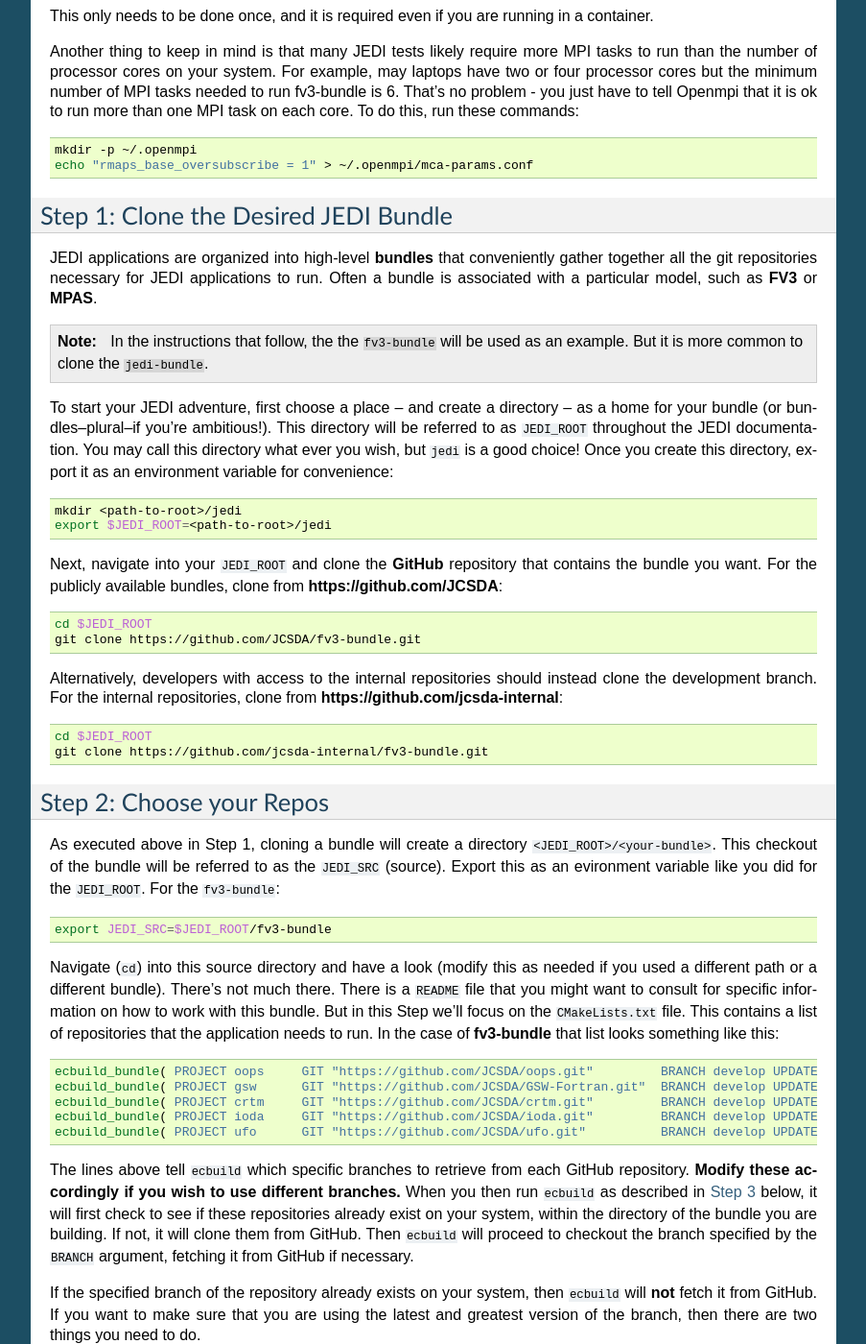
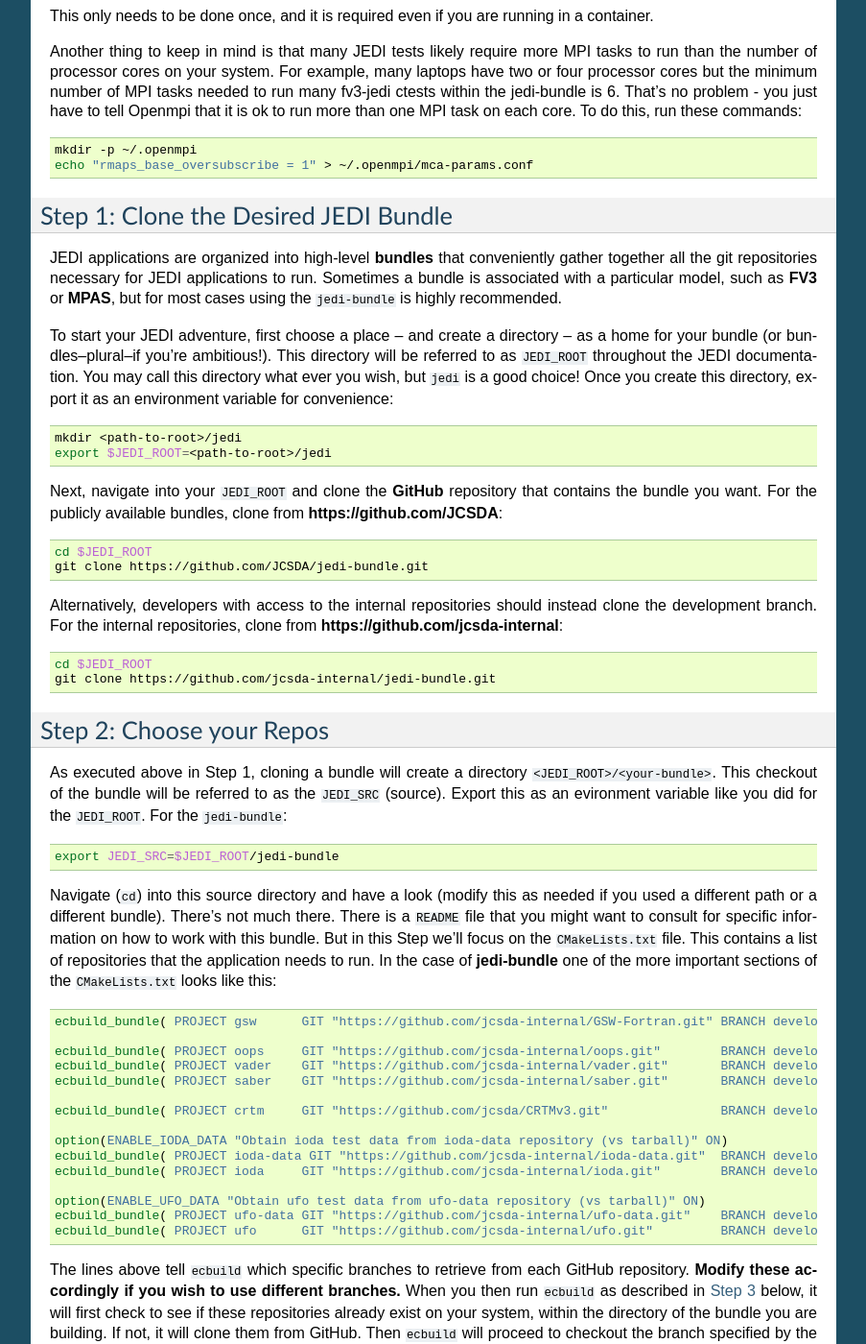
Before and after one commit to JCSDA/jedi-docs, a Sphinx documentation site: the page built from docs/using/building_and_running/building_jedi.rst, in a window 1280 px wide and 1400 px high, scrolled down 1542 px. Shown: the whole window at 96% size, without its empty margins (198-1101 px from the left). Built offline with Sphinx 7.4.7, drawn with Linux system fonts in a browser that asks for light colours; some of the changed text lies outside the part shown.

Commit message:
Replacing fv3 with jedi -bundle in building JEDI instructions (#799)
* fv3 -> jedi

* typo

* indentation

* fixing duplicate reference handle

* typo

Co-authored-by: Anna Shlyaeva <annash@ucar.edu>

* phrasing

Co-authored-by: Francois Hebert <hebert@ucar.edu>

* typo

Co-authored-by: Clementine Hardy Gas <43183478+cmgas@users.noreply.github.com>

---------

Co-authored-by: Anna Shlyaeva <annash@ucar.edu>
Co-authored-by: Francois Hebert <hebert@ucar.edu>
Co-authored-by: Clementine Hardy Gas <43183478+cmgas@users.noreply.github.com>

```diff
--- a/docs/inside/jedi-components/ufo/dataflow.rst
+++ b/docs/inside/jedi-components/ufo/dataflow.rst
@@ -1,4 +1,4 @@
-.. _top-ufo-qc:
+.. _ufo-qc-dataflow:
 
 Observation Processing Flow
 ===========================
--- a/docs/using/building_and_running/building_jedi.rst
+++ b/docs/using/building_and_running/building_jedi.rst
@@ -16,11 +16,11 @@
 .. code-block:: bash
 
     cd <src-directory>
-    git clone https://github.com/JCSDA/fv3-bundle.git
+    git clone https://github.com/JCSDA/jedi-bundle.git
     cd <build-directory>
     # See build step 3 for possible ways of detecting the correct
     # Python3 interpreter in the ecbuild command
-    ecbuild <src-directory>/fv3-bundle
+    ecbuild <src-directory>/jedi-bundle
     make update
     make -j4
     ctest
@@ -67,7 +67,7 @@
 
 This only needs to be done once, and it is required even if you are running in a container.
 
-Another thing to keep in mind is that many JEDI tests likely require more MPI tasks to run than the number of processor cores on your system.  For example, may laptops have two or four processor cores but the minimum number of MPI tasks needed to run fv3-bundle is 6.  That's no problem - you just have to tell Openmpi that it is ok to run more than one MPI task on each core.  To do this, run these commands:
+Another thing to keep in mind is that many JEDI tests likely require more MPI tasks to run than the number of processor cores on your system.  For example, many laptops have two or four processor cores but the minimum number of MPI tasks needed to run many fv3-jedi ctests within the jedi-bundle is 6.  That's no problem - you just have to tell Openmpi that it is ok to run more than one MPI task on each core.  To do this, run these commands:
 
 .. code-block:: bash
 
@@ -80,11 +80,8 @@
 Step 1: Clone the Desired JEDI Bundle
 -------------------------------------
 
-JEDI applications are organized into high-level **bundles** that conveniently gather together all the git repositories necessary for JEDI applications to run.  Often a bundle is associated with a particular model, such as **FV3** or **MPAS**.
+JEDI applications are organized into high-level **bundles** that conveniently gather together all the git repositories necessary for JEDI applications to run.  Sometimes a bundle is associated with a particular model, such as **FV3** or **MPAS**, but for most cases using the :code:`jedi-bundle` is highly recommended.
 
-.. note::
-
-   In the instructions that follow, the the :code:`fv3-bundle` will be used as an example. But it is more common to clone the :code:`jedi-bundle`.
 
 To start your JEDI adventure, first choose a place -- and create a directory -- as a home for your bundle (or bundles--plural--if you're ambitious!). This directory will be referred to as :code:`JEDI_ROOT` throughout the JEDI documentation. You may call this directory what ever you wish, but :code:`jedi` is a good choice! Once you create this directory, export it as an environment variable for convenience:
 
@@ -98,35 +95,45 @@
 .. code-block:: bash
 
    cd $JEDI_ROOT
-   git clone https://github.com/JCSDA/fv3-bundle.git
+   git clone https://github.com/JCSDA/jedi-bundle.git
 
 Alternatively, developers with access to the internal repositories should instead clone the development branch. For the internal repositories, clone from **https://github.com/jcsda-internal**:
 
 .. code-block:: bash
 
    cd $JEDI_ROOT
-   git clone https://github.com/jcsda-internal/fv3-bundle.git
+   git clone https://github.com/jcsda-internal/jedi-bundle.git
 
 
 Step 2: Choose your Repos
 -------------------------
 
-As executed above in Step 1, cloning a bundle will create a directory :code:`<JEDI_ROOT>/<your-bundle>`. This checkout of the bundle will be referred to as the :code:`JEDI_SRC` (source). Export this as an evironment variable like you did for the :code:`JEDI_ROOT`. For the :code:`fv3-bundle`:
+As executed above in Step 1, cloning a bundle will create a directory :code:`<JEDI_ROOT>/<your-bundle>`. This checkout of the bundle will be referred to as the :code:`JEDI_SRC` (source). Export this as an evironment variable like you did for the :code:`JEDI_ROOT`. For the :code:`jedi-bundle`:
 
 .. code-block:: bash
 
-  export JEDI_SRC=$JEDI_ROOT/fv3-bundle
+  export JEDI_SRC=$JEDI_ROOT/jedi-bundle
 
 
-Navigate (:code:`cd`) into this source directory and have a look (modify this as needed if you used a different path or a different bundle).  There's not much there.  There is a :code:`README` file that you might want to consult for specific information on how to work with this bundle.  But in this Step we'll focus on the :code:`CMakeLists.txt` file.  This contains a list of repositories that the application needs to run.  In the case of **fv3-bundle** that list looks something like this:
+Navigate (:code:`cd`) into this source directory and have a look (modify this as needed if you used a different path or a different bundle).  There's not much there.  There is a :code:`README` file that you might want to consult for specific information on how to work with this bundle.  But in this Step we'll focus on the :code:`CMakeLists.txt` file.  This contains a list of repositories that the application needs to run.  In the case of **jedi-bundle** one of the more important sections of the :code:`CMakeLists.txt` looks like this:
 
 .. code-block:: cmake
 
-   ecbuild_bundle( PROJECT oops     GIT "https://github.com/JCSDA/oops.git"         BRANCH develop UPDATE )
-   ecbuild_bundle( PROJECT gsw      GIT "https://github.com/JCSDA/GSW-Fortran.git"  BRANCH develop UPDATE )
-   ecbuild_bundle( PROJECT crtm     GIT "https://github.com/JCSDA/crtm.git"         BRANCH develop UPDATE )
-   ecbuild_bundle( PROJECT ioda     GIT "https://github.com/JCSDA/ioda.git"         BRANCH develop UPDATE )
-   ecbuild_bundle( PROJECT ufo      GIT "https://github.com/JCSDA/ufo.git"          BRANCH develop UPDATE )
+  ecbuild_bundle( PROJECT gsw      GIT "https://github.com/jcsda-internal/GSW-Fortran.git" BRANCH develop UPDATE )
+
+  ecbuild_bundle( PROJECT oops     GIT "https://github.com/jcsda-internal/oops.git"        BRANCH develop UPDATE )
+  ecbuild_bundle( PROJECT vader    GIT "https://github.com/jcsda-internal/vader.git"       BRANCH develop UPDATE )
+  ecbuild_bundle( PROJECT saber    GIT "https://github.com/jcsda-internal/saber.git"       BRANCH develop UPDATE )
+
+  ecbuild_bundle( PROJECT crtm     GIT "https://github.com/jcsda/CRTMv3.git"               BRANCH develop UPDATE )
+
+  option(ENABLE_IODA_DATA "Obtain ioda test data from ioda-data repository (vs tarball)" ON)
+  ecbuild_bundle( PROJECT ioda-data GIT "https://github.com/jcsda-internal/ioda-data.git"  BRANCH develop UPDATE )
+  ecbuild_bundle( PROJECT ioda     GIT "https://github.com/jcsda-internal/ioda.git"        BRANCH develop UPDATE )
+
+  option(ENABLE_UFO_DATA "Obtain ufo test data from ufo-data repository (vs tarball)" ON)
+  ecbuild_bundle( PROJECT ufo-data GIT "https://github.com/jcsda-internal/ufo-data.git"    BRANCH develop UPDATE )
+  ecbuild_bundle( PROJECT ufo      GIT "https://github.com/jcsda-internal/ufo.git"         BRANCH develop UPDATE )
 
 
 The lines above tell :code:`ecbuild` which specific branches to retrieve from each GitHub repository.  **Modify these accordingly if you wish to use different branches.**  When you then run :code:`ecbuild` as described in :ref:`Step 3 <build-step3>` below, it will first check to see if these repositories already exist on your system, within the directory of the bundle you are building.  If not, it will clone them from GitHub.  Then :code:`ecbuild` will proceed to checkout the branch specified by the :code:`BRANCH` argument, fetching it from GitHub if necessary.
@@ -139,11 +146,11 @@
 
 If you are a developer, you will, by definition, be modifying the code.  And, if you are a legitimate *JEDI Master*, you will be following the :ref:`gitflowapp-top` workflow.  So, you will have created a feature (or bugfix) branch on your local computer where you are implementing your changes.
 
-For illustration, let's say we created a feature branch of ufo called :code:`feature/newstuff`, which exists on your local system.  Now we want to tell :code:`ecbuild` to use this branch to compile the bundle instead of some other remote branch on GitHub.  To achieve this, we would change the appropriate line in the CMakeLists.txt file to point to the correct branch and we would remove the :code:`UPDATE` argument:
+For illustration, let's say we created a feature branch of ufo called :code:`feature/newstuff`, which exists on your local system.  Now we want to tell :code:`ecbuild` to use this branch to compile the bundle instead of some other remote branch on GitHub.  To achieve this, we would change the appropriate line in the :code:`CMakeLists.txt` file to point to the correct branch and we would remove the :code:`UPDATE` argument:
 
 .. code-block:: cmake
 
-   ecbuild_bundle( PROJECT ufo GIT "<JEDI_ROOT>/fv3-bundle/ufo" BRANCH feature/newstuff )
+   ecbuild_bundle( PROJECT ufo GIT "<JEDI_ROOT>/jedi-bundle/ufo" BRANCH feature/newstuff )
 
 This may be all you need to know about :code:`ecbuild_bundle()` but other options are available.  For example, if you would like to fetch a particular release of a remote GitHub repository you can do this:
 
```
